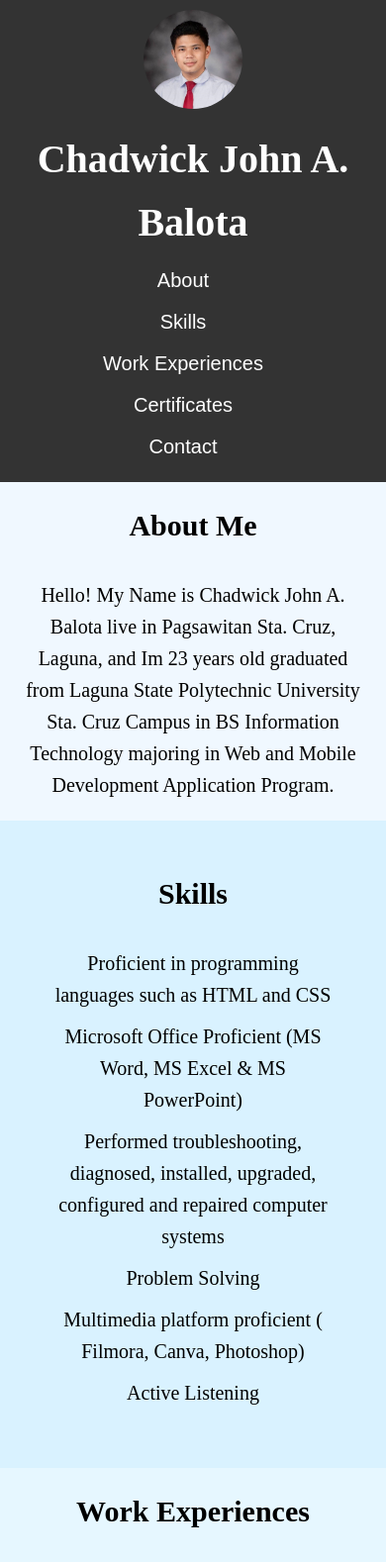
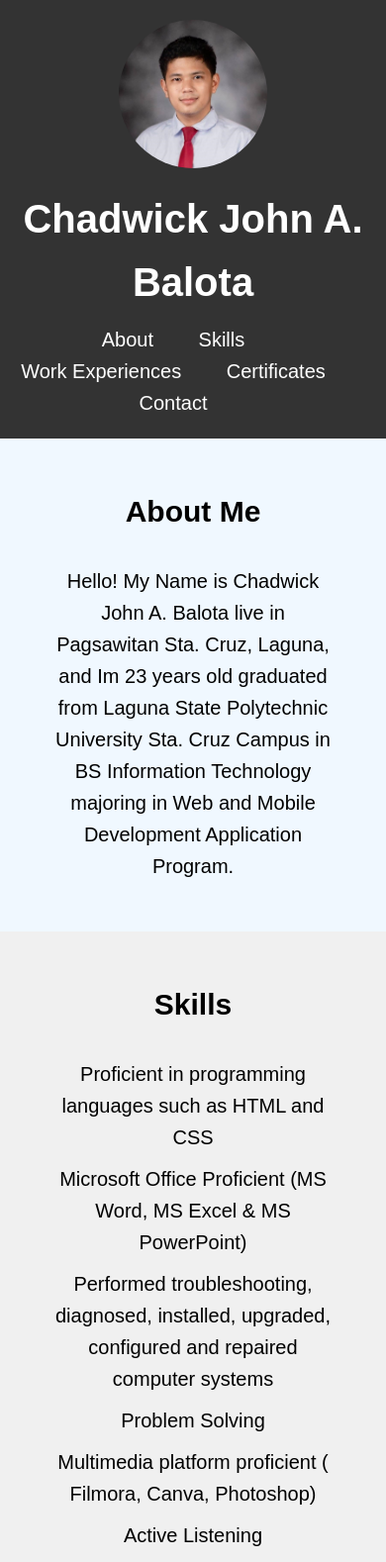
Before and after one commit to ChadoSenpai/Balota-Portfolio2, a plain HTML site: page index.html in a window 390 px wide. Shown: the top 1578 px of the page at 99% size. Drawn offline with Linux system fonts and the light colour scheme.

Commit message:
Update styles.css

```diff
--- a/styles.css
+++ b/styles.css
@@ -168,4 +168,99 @@ h2 {
   section {
     padding: 20px; /* Decrease section padding for mobile */
   }
+/* General styles */
+body {
+  font-family: Arial, sans-serif;
+  text-align: center;
+  margin: 0;
+  padding: 0;
 }
+
+header {
+  background-color: #333;
+  color: #fff;
+  padding: 20px;
+}
+
+.profile-img {
+  border-radius: 50%; /* Make profile picture circular */
+  width: 150px;
+  height: 150px;
+}
+
+nav ul {
+  list-style-type: none;
+  padding: 0;
+}
+
+nav ul li {
+  display: inline;
+  margin-right: 20px;
+}
+
+nav ul li a {
+  color: #fff;
+  text-decoration: none;
+}
+
+section {
+  padding: 50px;
+}
+
+h2 {
+  margin-bottom: 30px;
+}
+
+/* About section */
+#about {
+  background-color: #f0f8ff; /* Light blue background color */
+}
+
+/* Skills section */
+#skills {
+  background-color: #f0f0f0; /* Light grey background color */
+  padding: 50px;
+}
+
+#skills ul {
+  list-style-type: none;
+  padding: 0;
+}
+
+#skills ul li {
+  margin-bottom: 10px;
+}
+
+/* Work experiences section */
+#work {
+  background-color: #e6f7ff; /* Lighter blue background color */
+}
+
+.experience {
+  margin-bottom: 40px;
+}
+
+/* Certificates section */
+#certificates {
+  background-color: #d9f2ff; /* Lightest blue background color */
+}
+
+.certificate {
+  margin-bottom: 40px;
+}
+
+.certificate img {
+  max-width: 100%;
+  height: auto;
+  transition: transform 0.3s ease; /* Add transition effect */
+}
+
+.certificate img:hover {
+  transform: scale(1.1); /* Scale up image on hover */
+}
+
+/* Contact section */
+#contact {
+  background-color: #f0f8ff; /* Light blue background color */
+}
+}
```
